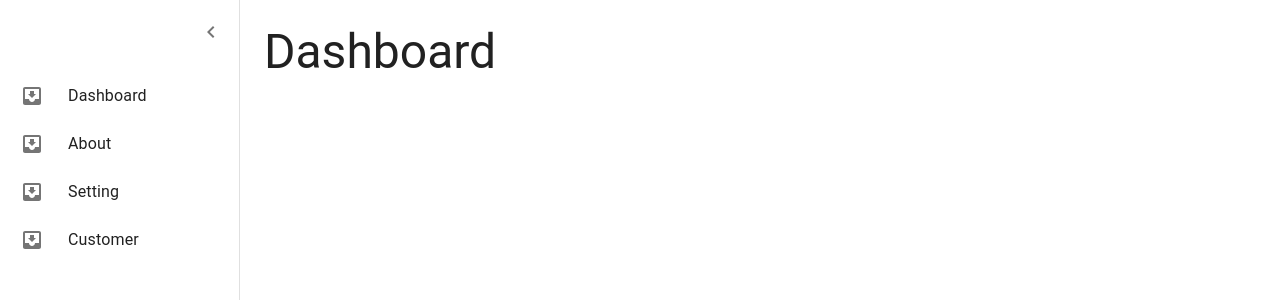
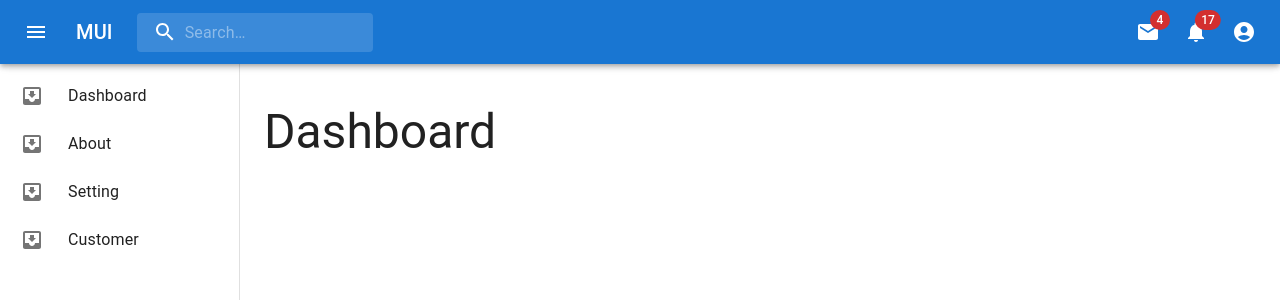
Before and after one commit to Pavithrank02/billing-system, a React (Create React App) app: page /dashboard in a window 1280 px wide. Shown: the top 300 px of the page. Built offline with nearby package versions, Linux system fonts and the light colour scheme.

Commit message:
navbar header created

```diff
--- a/package.json
+++ b/package.json
@@ -17,7 +17,8 @@
     "react-router-dom": "^6.14.0",
     "react-scripts": "5.0.1",
     "styled-components": "^5.3.11",
-    "web-vitals": "^2.1.4"
+    "web-vitals": "^2.1.4",
+    "zustand": "^4.3.8"
   },
   "scripts": {
     "start": "react-scripts start",
--- /dev/null
+++ b/src/AppStore.jsx
@@ -0,0 +1,11 @@
+import create from 'zustand'
+import {persist} from 'zustand/middleware'
+
+let AppStore = (set) => ({
+
+  dopen: true,
+  updateOpen:(dopen) => set((state) => ({dopen:dopen}))
+});
+
+AppStore = persist(AppStore, {name: "my_app_store"})
+export const useAppStore = create(AppStore);
--- a/src/components/About.jsx
+++ /dev/null
@@ -1,16 +0,0 @@
-import React from 'react'
-import { Box, Grid, Typography } from '@mui/material'
-import SideNav from './SideNav'
-
-export const About = () => {
-  return (
-    <Grid display={'flex'}>
-    <SideNav />
-    <Box component="main" sx={{ flexGrow: 1, p: 3 }}>
-    <Typography variant='h3'>
-        About
-        </Typography>
-      </Box>
-    </Grid>
-  )
-}
--- a/src/components/Customer.jsx
+++ /dev/null
@@ -1,16 +0,0 @@
-import React from 'react'
-import { Box, Grid, Typography } from '@mui/material'
-import SideNav from './SideNav'
-
-export const Customer = () => {
-  return (
-    <Grid display={'flex'}>
-    <SideNav />
-    <Box component="main" sx={{ flexGrow: 1, p: 3 }}>
-    <Typography variant='h3'>
-        Customer
-        </Typography>
-      </Box>
-    </Grid>
-  )
-}
--- a/src/components/Dashboard.jsx
+++ /dev/null
@@ -1,16 +0,0 @@
-import React from 'react'
-import { Box, Grid, Typography } from '@mui/material'
-import SideNav from './SideNav'
-
-export const Dashboard = () => {
-  return (
-    <Grid display={'flex'}>
-    <SideNav />
-    <Box component="main" sx={{ flexGrow: 1, p: 3 }}>
-    <Typography variant='h3'>
-        Dashboard
-        </Typography>
-      </Box>
-    </Grid>
-  )
-}
--- /dev/null
+++ b/src/components/Header.jsx
@@ -0,0 +1,241 @@
+import * as React from 'react';
+import { styled, alpha } from '@mui/material/styles';
+import MuiAppBar from '@mui/material/AppBar';
+import Box from '@mui/material/Box';
+import Toolbar from '@mui/material/Toolbar';
+import IconButton from '@mui/material/IconButton';
+import Typography from '@mui/material/Typography';
+import InputBase from '@mui/material/InputBase';
+import Badge from '@mui/material/Badge';
+import MenuItem from '@mui/material/MenuItem';
+import Menu from '@mui/material/Menu';
+import MenuIcon from '@mui/icons-material/Menu';
+import SearchIcon from '@mui/icons-material/Search';
+import AccountCircle from '@mui/icons-material/AccountCircle';
+import MailIcon from '@mui/icons-material/Mail';
+import NotificationsIcon from '@mui/icons-material/Notifications';
+import MoreIcon from '@mui/icons-material/MoreVert';
+import { useAppStore } from '../AppStore';
+
+const Search = styled('div')(({ theme }) => ({
+  position: 'relative',
+  borderRadius: theme.shape.borderRadius,
+  backgroundColor: alpha(theme.palette.common.white, 0.15),
+  '&:hover': {
+    backgroundColor: alpha(theme.palette.common.white, 0.25),
+  },
+  marginRight: theme.spacing(2),
+  marginLeft: 0,
+  width: '100%',
+  [theme.breakpoints.up('sm')]: {
+    marginLeft: theme.spacing(3),
+    width: 'auto',
+  },
+}));
+const AppBar = styled(MuiAppBar, {
+})(({ theme }) => ({
+  zIndex: theme.zIndex.drawer + 1,
+
+}));
+
+const SearchIconWrapper = styled('div')(({ theme }) => ({
+  padding: theme.spacing(0, 2),
+  height: '100%',
+  position: 'absolute',
+  pointerEvents: 'none',
+  display: 'flex',
+  alignItems: 'center',
+  justifyContent: 'center',
+}));
+
+const StyledInputBase = styled(InputBase)(({ theme }) => ({
+  color: 'inherit',
+  '& .MuiInputBase-input': {
+    padding: theme.spacing(1, 1, 1, 0),
+    // vertical padding + font size from searchIcon
+    paddingLeft: `calc(1em + ${theme.spacing(4)})`,
+    transition: theme.transitions.create('width'),
+    width: '100%',
+    [theme.breakpoints.up('md')]: {
+      width: '20ch',
+    },
+  },
+}));
+
+export default function Header() {
+  const [anchorEl, setAnchorEl] = React.useState(null);
+  const [mobileMoreAnchorEl, setMobileMoreAnchorEl] = React.useState(null);
+  const updateOpen = useAppStore((state) => state.updateOpen)
+  const dopen = useAppStore((state) => state.dopen)
+  const isMenuOpen = Boolean(anchorEl);
+  const isMobileMenuOpen = Boolean(mobileMoreAnchorEl);
+
+  const handleProfileMenuOpen = (event) => {
+    setAnchorEl(event.currentTarget);
+  };
+
+  const handleMobileMenuClose = () => {
+    setMobileMoreAnchorEl(null);
+  };
+
+  const handleMenuClose = () => {
+    setAnchorEl(null);
+    handleMobileMenuClose();
+  };
+
+  const handleMobileMenuOpen = (event) => {
+    setMobileMoreAnchorEl(event.currentTarget);
+  };
+
+  const menuId = 'primary-search-account-menu';
+  const renderMenu = (
+    <Menu
+      anchorEl={anchorEl}
+      anchorOrigin={{
+        vertical: 'top',
+        horizontal: 'right',
+      }}
+      id={menuId}
+      keepMounted
+      transformOrigin={{
+        vertical: 'top',
+        horizontal: 'right',
+      }}
+      open={isMenuOpen}
+      onClose={handleMenuClose}
+    >
+      <MenuItem onClick={handleMenuClose}>Profile</MenuItem>
+      <MenuItem onClick={handleMenuClose}>My account</MenuItem>
+    </Menu>
+  );
+
+  const mobileMenuId = 'primary-search-account-menu-mobile';
+  const renderMobileMenu = (
+    <Menu
+      anchorEl={mobileMoreAnchorEl}
+      anchorOrigin={{
+        vertical: 'top',
+        horizontal: 'right',
+      }}
+      id={mobileMenuId}
+      keepMounted
+      transformOrigin={{
+        vertical: 'top',
+        horizontal: 'right',
+      }}
+      open={isMobileMenuOpen}
+      onClose={handleMobileMenuClose}
+    >
+      <MenuItem>
+        <IconButton size="large" aria-label="show 4 new mails" color="inherit">
+          <Badge badgeContent={4} color="error">
+            <MailIcon />
+          </Badge>
+        </IconButton>
+        <p>Messages</p>
+      </MenuItem>
+      <MenuItem>
+        <IconButton
+          size="large"
+          aria-label="show 17 new notifications"
+          color="inherit"
+        >
+          <Badge badgeContent={17} color="error">
+            <NotificationsIcon />
+          </Badge>
+        </IconButton>
+        <p>Notifications</p>
+      </MenuItem>
+      <MenuItem onClick={handleProfileMenuOpen}>
+        <IconButton
+          size="large"
+          aria-label="account of current user"
+          aria-controls="primary-search-account-menu"
+          aria-haspopup="true"
+          color="inherit"
+        >
+          <AccountCircle />
+        </IconButton>
+        <p>Profile</p>
+      </MenuItem>
+    </Menu>
+  );
+
+  return (
+    <Box sx={{ flexGrow: 1 }} marginBottom={8}>
+      <AppBar position="fixed">
+        <Toolbar>
+          <IconButton
+            size="large"
+            edge="start"
+            color="inherit"
+            aria-label="open drawer"
+            sx={{ mr: 2 }}
+            onClick={() => updateOpen(!dopen)}
+          >
+            <MenuIcon />
+          </IconButton>
+          <Typography
+            variant="h6"
+            noWrap
+            component="div"
+            sx={{ display: { xs: 'none', sm: 'block' } }}
+          >
+            MUI
+          </Typography>
+          <Search>
+            <SearchIconWrapper>
+              <SearchIcon />
+            </SearchIconWrapper>
+            <StyledInputBase
+              placeholder="Search…"
+              inputProps={{ 'aria-label': 'search' }}
+            />
+          </Search>
+          <Box sx={{ flexGrow: 1 }} />
+          <Box sx={{ display: { xs: 'none', md: 'flex' } }}>
+            <IconButton size="large" aria-label="show 4 new mails" color="inherit">
+              <Badge badgeContent={4} color="error">
+                <MailIcon />
+              </Badge>
+            </IconButton>
+            <IconButton
+              size="large"
+              aria-label="show 17 new notifications"
+              color="inherit"
+            >
+              <Badge badgeContent={17} color="error">
+                <NotificationsIcon />
+              </Badge>
+            </IconButton>
+            <IconButton
+              size="large"
+              edge="end"
+              aria-label="account of current user"
+              aria-controls={menuId}
+              aria-haspopup="true"
+              onClick={handleProfileMenuOpen}
+              color="inherit"
+            >
+              <AccountCircle />
+            </IconButton>
+          </Box>
+          <Box sx={{ display: { xs: 'flex', md: 'none' } }}>
+            <IconButton
+              size="large"
+              aria-label="show more"
+              aria-controls={mobileMenuId}
+              aria-haspopup="true"
+              onClick={handleMobileMenuOpen}
+              color="inherit"
+            >
+              <MoreIcon />
+            </IconButton>
+          </Box>
+        </Toolbar>
+      </AppBar>
+      {renderMobileMenu}
+      {renderMenu}
+    </Box>
+  );
+}
--- /dev/null
+++ b/src/pages/About.jsx
@@ -0,0 +1,20 @@
+import React from 'react'
+import { Box, Grid, Typography } from '@mui/material'
+import SideNav from '../components/SideNav'
+import Header from '../components/Header'
+
+export const About = () => {
+  return (
+    <Grid>
+    <Header />
+    <Grid display={'flex'}>
+      <SideNav />
+      <Box component="main" sx={{ flexGrow: 1, p: 3 }}>
+        <Typography variant='h3'>
+          About
+        </Typography>
+      </Box>
+    </Grid>
+  </Grid>
+  )
+}
--- /dev/null
+++ b/src/pages/Customer.jsx
@@ -0,0 +1,20 @@
+import React from 'react'
+import { Box, Grid, Typography } from '@mui/material'
+import SideNav from '../components/SideNav'
+import Header from '../components/Header'
+
+export const Customer = () => {
+  return (
+    <Grid>
+      <Header />
+      <Grid display={'flex'}>
+        <SideNav />
+        <Box component="main" sx={{ flexGrow: 1, p: 3 }}>
+          <Typography variant='h3'>
+            Customer
+          </Typography>
+        </Box>
+      </Grid>
+    </Grid>
+  )
+}
--- /dev/null
+++ b/src/pages/Dashboard.jsx
@@ -0,0 +1,20 @@
+import React from 'react'
+import { Box, Grid, Typography } from '@mui/material'
+import SideNav from '../components/SideNav'
+import Header from '../components/Header'
+
+export const Dashboard = () => {
+  return (
+    <Grid>
+      <Header />
+      <Grid display={'flex'} marginTop={10}>
+        <SideNav />
+        <Box component="main" sx={{ flexGrow: 1, p: 3 }}>
+          <Typography variant='h3'>
+            Dashboard
+          </Typography>
+        </Box>
+      </Grid>
+    </Grid>
+  )
+}
--- a/src/components/Setting.jsx
+++ b/src/pages/Setting.jsx
@@ -1,16 +1,20 @@
 import React from 'react'
-import SideNav from './SideNav'
+import SideNav from '../components/SideNav'
 import { Box, Grid, Typography } from '@mui/material'
+import Header from '../components/Header'
 
 export const Setting = () => {
   return (
+    <Grid>
+    <Header />
     <Grid display={'flex'}>
-    <SideNav />
-    <Box component="main" sx={{ flexGrow: 1, p: 3 }}>
+      <SideNav />
+      <Box component="main" sx={{ flexGrow: 1, p: 3 }}>
         <Typography variant='h3'>
-        Setting
+          Setting
         </Typography>
       </Box>
     </Grid>
+  </Grid>
   )
 }
```
Also changed, not shown: src/App.js (+4 -4 lines), src/components/SideNav.jsx (+11 -7 lines), 1 other file (tests, documents, lock files or other folders).
